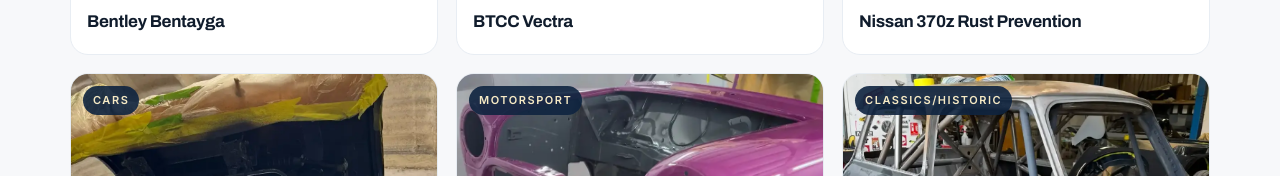
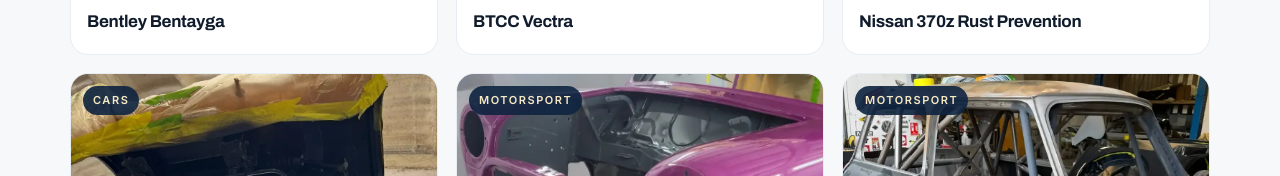
Before and after one commit to tingtom/jhpaintworx, an Astro site: page /jhpaintworx/workshop in a window 1280 px wide. Shown: the part 987-1163 px from the top of the page. Built offline with nearby package versions, Linux system fonts and the light colour scheme; Astro itself is replaced by a stand-in of ours.

Commit message:
Update Paint jobs (workshop) “classic-mini-racing-chassis”

```diff
--- a/src/content/jobs/classic-mini-racing-chassis.md
+++ b/src/content/jobs/classic-mini-racing-chassis.md
@@ -1,6 +1,6 @@
 ---
 title: Classic Mini Miglia Shell
-category: classics-historic
+category: motorsport
 images:
   - /jhpaintworx/images/uploads/pasted-image-1792143162756.webp
   - /jhpaintworx/images/uploads/pasted-image-1792143150519.webp
```
